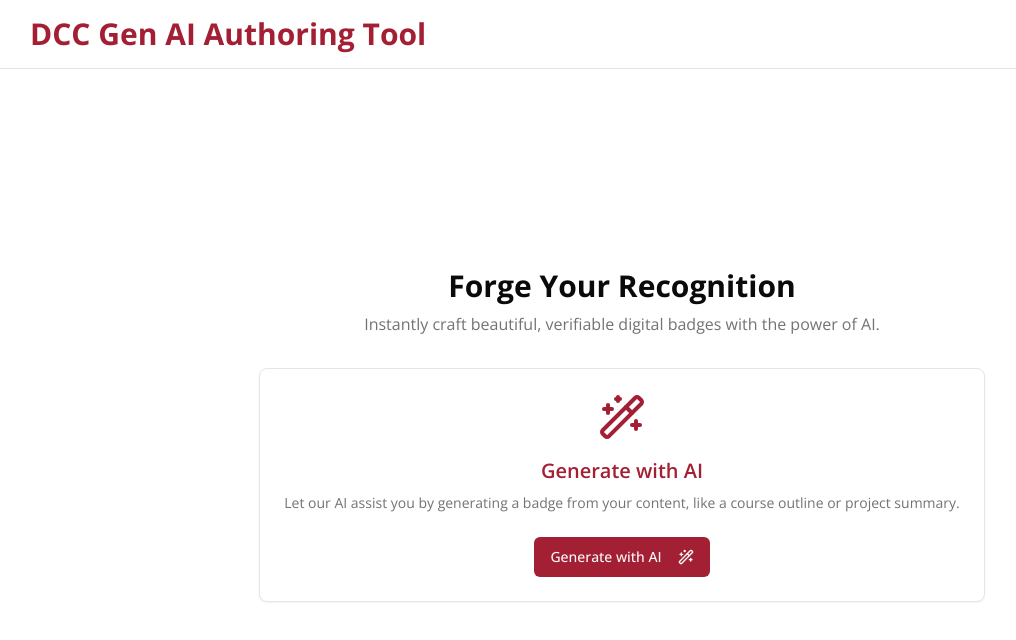
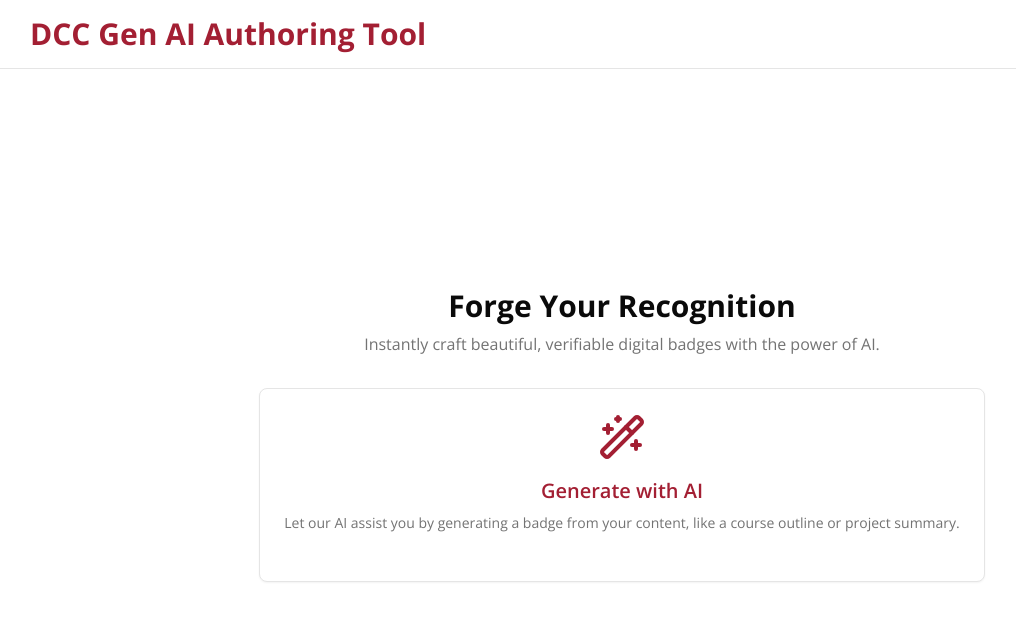
Before and after one commit to oneorigin-2-0/dcc-credential-co-writer, a Next.js app in the folder frontend/: page / in a window 1280 px wide. Shown: the top 640 px of the page, without its empty margins (18-1034 px from the left). Built offline with nearby package versions, Linux system fonts and the light colour scheme.

Commit message:
Make the following changes:
,

Find this element:

  <LinkComponent hre

```diff
--- a/frontend/src/app/page.tsx
+++ b/frontend/src/app/page.tsx
@@ -18,7 +18,8 @@ export default function LandingPage() {
           </div>
           <div className="flex justify-center">
             <div className="grid grid-cols-1 gap-8 mt-8">
-              <Card className="flex flex-col items-center p-6 border rounded-lg hover:shadow-md transition-shadow">
+              <Link href="/genai">
+                <Card className="flex flex-col items-center p-6 border rounded-lg hover:shadow-md transition-shadow cursor-pointer">
                   <WandSparkles className="w-12 h-12 text-accent mb-4" />
                   <h3 className="text-xl font-semibold mb-2 text-primary">
                     Generate with AI
@@ -27,12 +28,8 @@ export default function LandingPage() {
                     Let our AI assist you by generating a badge from your
                     content, like a course outline or project summary.
                   </p>
-                <Button asChild>
-                  <Link href="/genai">
-                    Generate with AI <WandSparkles className="ml-2" />
+                </Card>
               </Link>
-                </Button>
-              </Card>
             </div>
           </div>
         </div>
```
Lines whose indentation alone changed are shown as unchanged.
